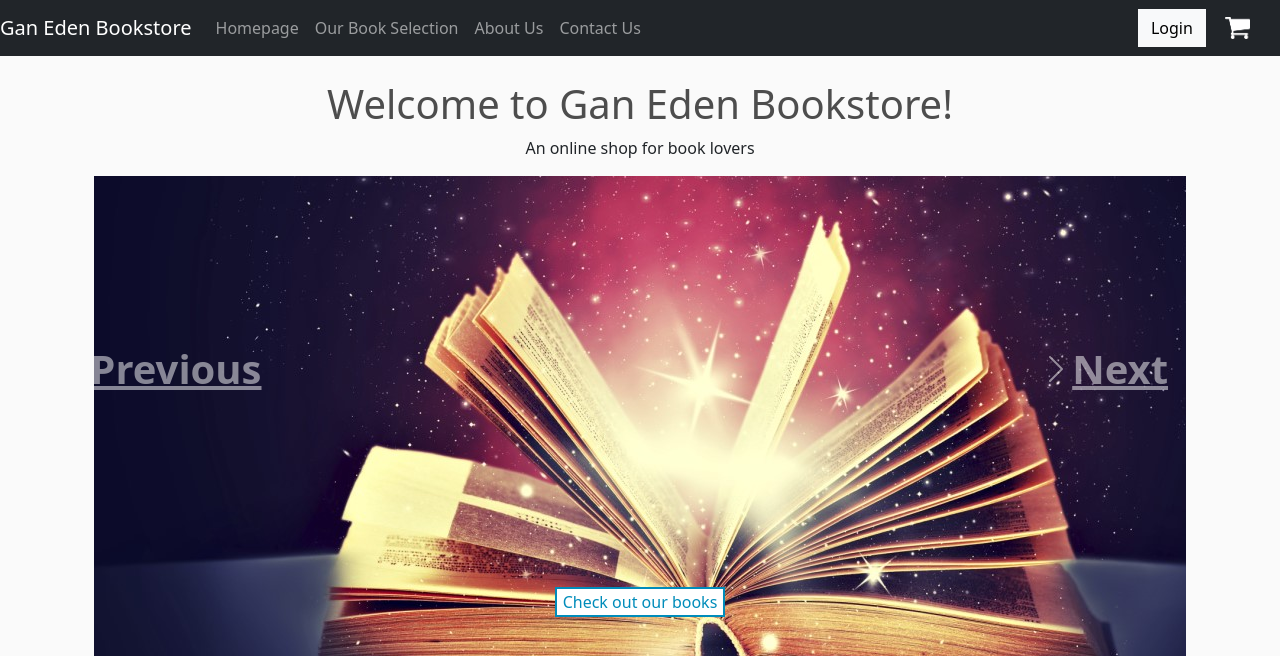
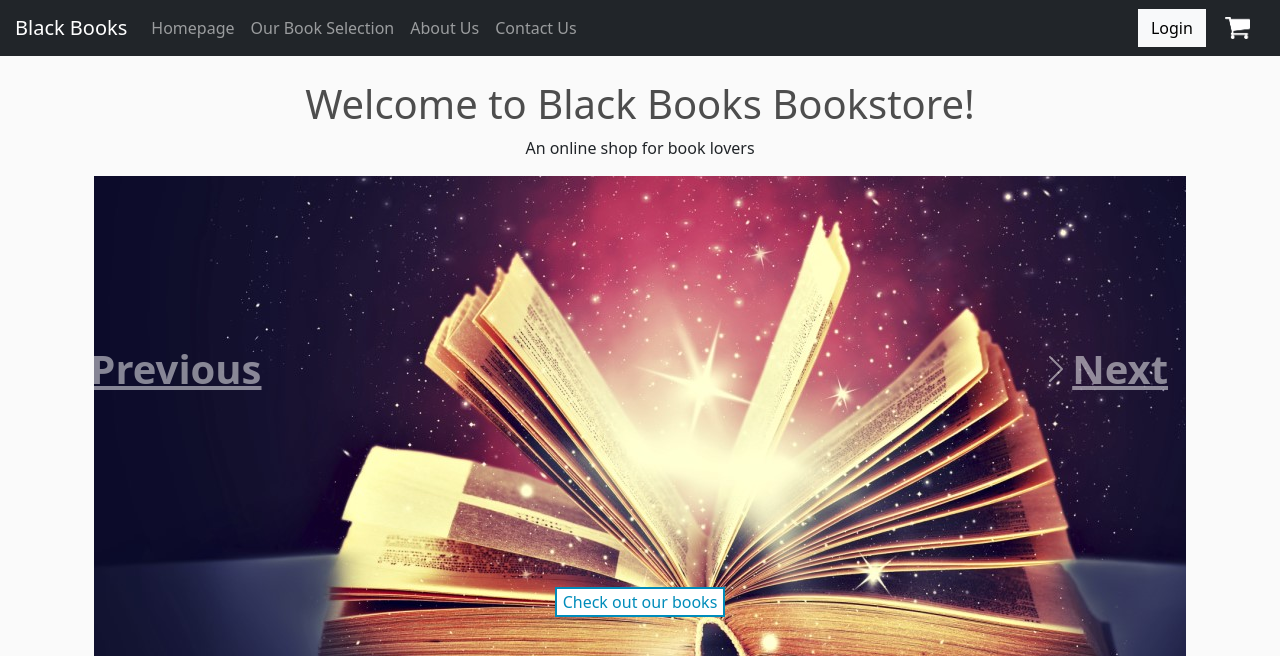
Before and after one commit to f-nagel-1/store, a Django app: page / in a window 1280 px wide. Shown: the top 656 px of the page. Run offline with Django 3.2, Linux system fonts and the light colour scheme; parts of the project's set-up code (start-up, migrations or seed data) failed here and were passed over; some libraries are stand-ins or nearby versions.

Commit message:
local settings fix

```diff
--- a/ecommerce/settings.py
+++ b/ecommerce/settings.py
@@ -12,7 +12,7 @@ https://docs.djangoproject.com/en/3.2/ref/settings/
 
 from pathlib import Path
 import os
-from ecommerce import local_settings
+
 import django_heroku
 
 # Build paths inside the project like this: BASE_DIR / 'subdir'.
--- a/store/templates/store/main.html
+++ b/store/templates/store/main.html
@@ -64,10 +64,18 @@
 	</script>
 
 </head>
+
+<style>
+
+.navbar-brand {
+	padding-left: 15px;
+}
+</style>
+
 <body>
 
 <nav class="navbar navbar-expand-lg navbar-dark bg-dark">
-    <a class="navbar-brand" href="{% url 'store' %}">Gan Eden Bookstore</a>
+    <a class="navbar-brand" href="{% url 'store' %}">     Black Books</a>
     <button class="navbar-toggler" type="button" data-toggle="collapse" data-target="#navbarSupportedContent" aria-controls="navbarSupportedContent" aria-expanded="false" aria-label="Toggle navigation">
       <span class="navbar-toggler-icon"></span>
     </button>
--- a/store/templates/store/store.html
+++ b/store/templates/store/store.html
@@ -35,7 +35,7 @@
             <!-- Wrapper for slides -->
             <div class="carousel-inner" role="listbox">
 
-                <h1 >Welcome to Gan Eden Bookstore!</h1>
+                <h1 >Welcome to Black Books Bookstore!</h1>
                 <p>An online shop for book lovers</p>
                 <div class="carousel-item active">
 
```
